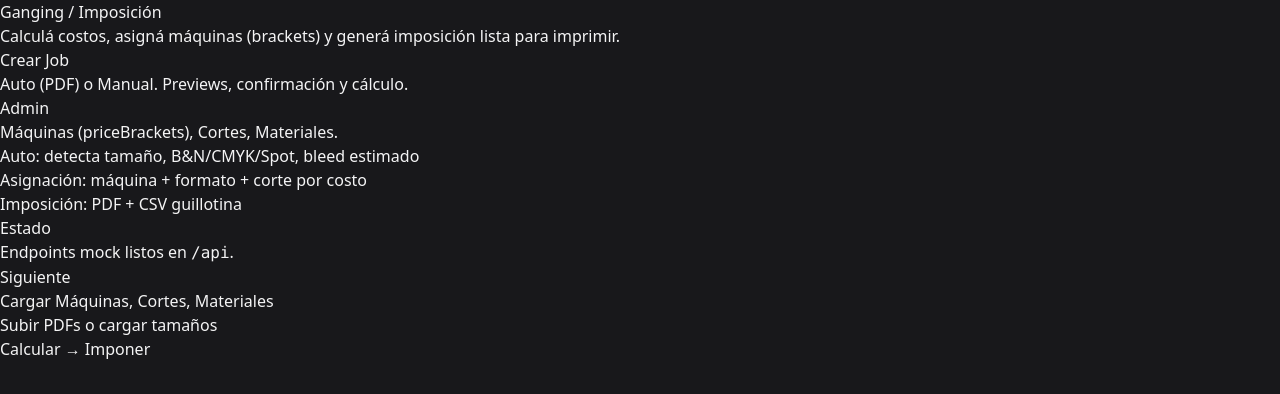
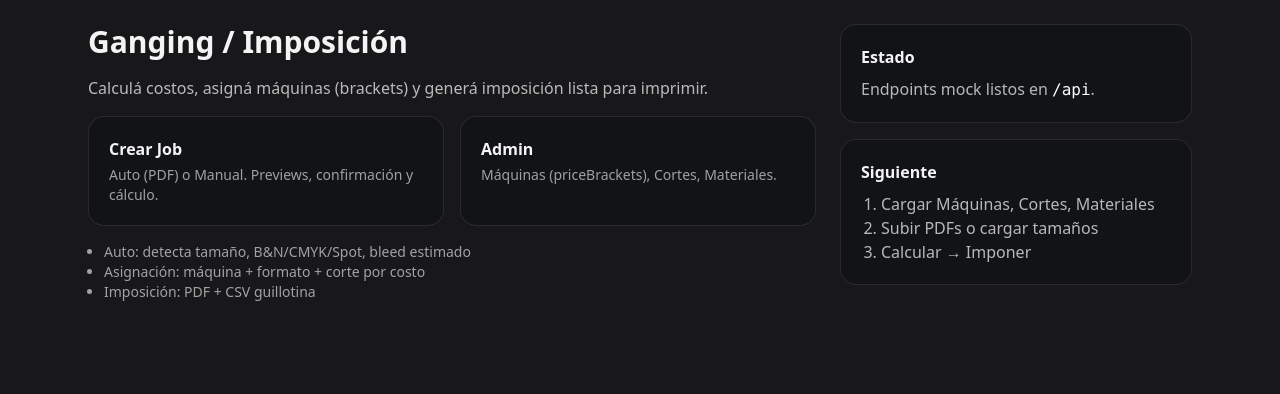
Before and after one commit to ylanarchimowicz-afk/diagonal-ganging, a Next.js app: page / in a window 1280 px wide. Shown: the top 394 px of the page. Built offline with nearby package versions, Linux system fonts and the light colour scheme.

Commit message:
build(css): Tailwind v3 + PostCSS config fija (plugins) para Next 14

```diff
--- a/postcss.config.js
+++ b/postcss.config.js
@@ -1,6 +1,6 @@
-import tailwind from "@tailwindcss/postcss";
-import autoprefixer from "autoprefixer";
-
-export default {
-  plugins: [tailwind(), autoprefixer()],
+module.exports = {
+  plugins: {
+    tailwindcss: {},
+    autoprefixer: {},
+  },
 };
--- a/tailwind.config.js
+++ b/tailwind.config.js
@@ -1,6 +1,13 @@
 /** @type {import('tailwindcss').Config} */
-export default {
-  content: ["./index.html","./*.{js,jsx,ts,tsx}","./src/**/*.{js,jsx,ts,tsx}"],
-  theme: { extend: {} },
+module.exports = {
+  darkMode: ["class"],
+  content: [
+    "./pages/**/*.{js,ts,jsx,tsx,mdx}",
+    "./app/**/*.{js,ts,jsx,tsx,mdx}",
+    "./components/**/*.{js,ts,jsx,tsx,mdx}"
+  ],
+  theme: {
+    extend: {}
+  },
   plugins: [],
 };
```
Also changed, not shown: package.json (+32 -32 lines), 1 other file (tests, documents, lock files or other folders).
